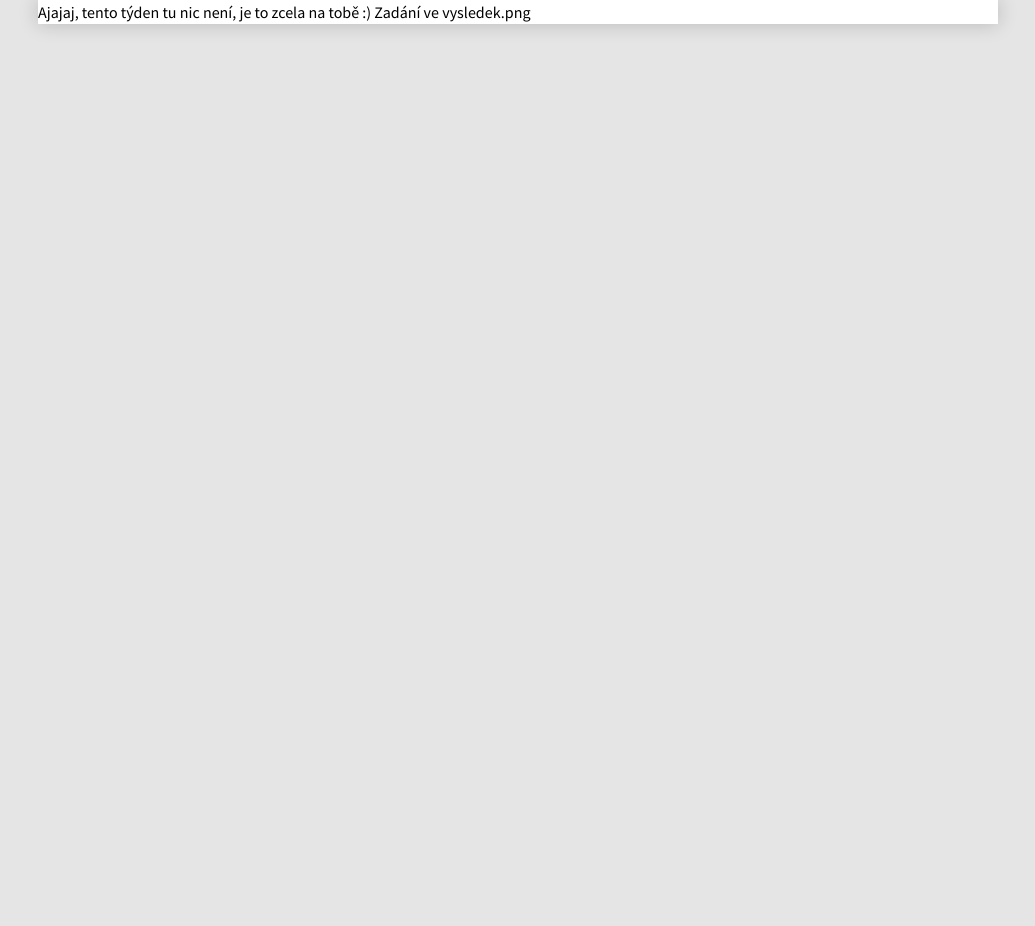
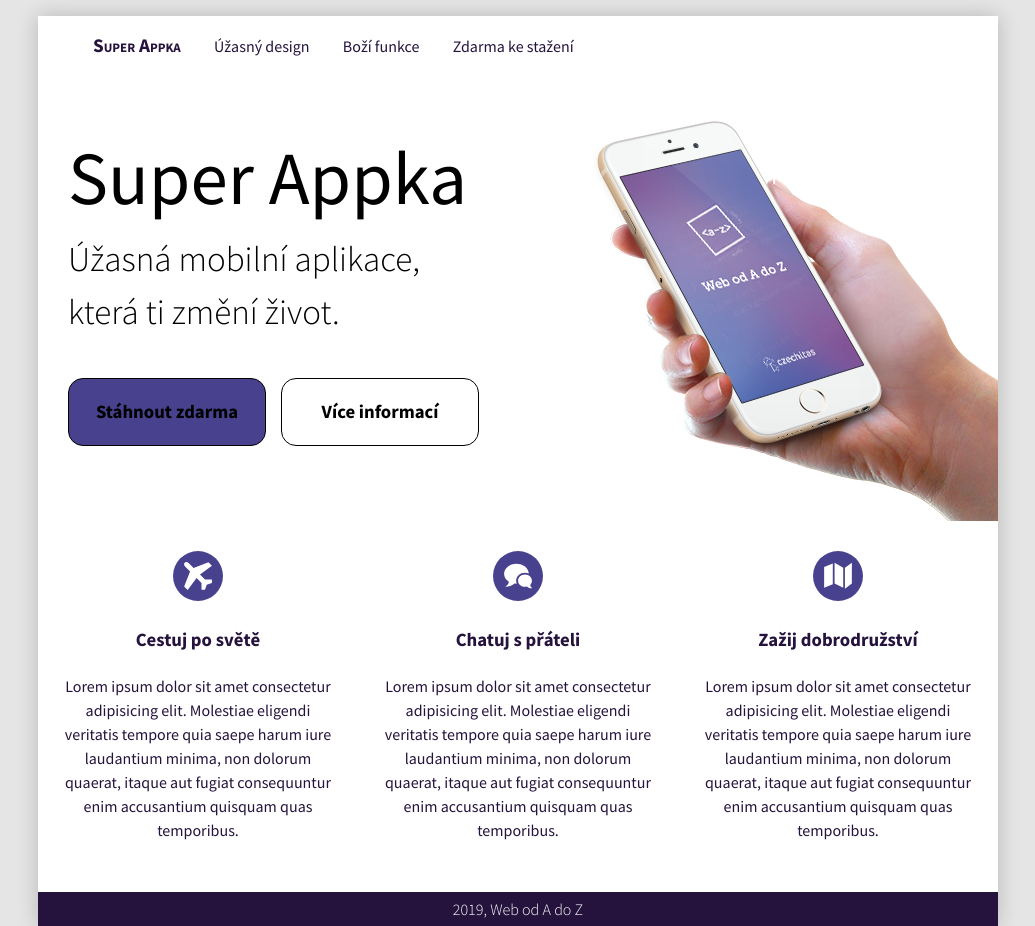
Before and after one commit to tvorimweb-2019-praha-podzim/projekt-4-super-appka-EvaSamalova, a plain HTML site: page index.html in a window 1280 px wide. Shown: the whole page, without its empty margins (122-1157 px from the left). Before the commit the page ends 800 px from the top, so only its background shows below. Drawn offline with Linux system fonts and the light colour scheme.

Commit message:
skoro to mám, ale nevím, jak na to barevné pozadí

```diff
--- a/index.html
+++ b/index.html
@@ -1,23 +1,94 @@
 <!DOCTYPE html>
 <html>
+
 <head>
     <meta charset="utf-8">
     <title>Mobilní aplikace</title>
     <link href="https://fonts.googleapis.com/css?family=Source+Sans+Pro:300,400,700" rel="stylesheet">
     <link rel="stylesheet" type="text/css" href="style.css">
 </head>
+
 <body>
     <div class="obal">
 
         <!-- tvoje HTML sem -->
+        <div class="hlavicka">
+            <ul class="menu">
+                <li class="apka">
+                    <div>Super Appka</div>
+                </li>
+                <li class="design">
+                    <div>Úžasný design</div>
+                </li>
+                <li class="fce">
+                    <div>Boží funkce</div>
+                </li>
+                <li class="zdarma">
+                    <div>Zdarma ke stažení</div>
+                </li>
+            </ul>
+        </div>
 
-            Ajajaj, tento týden tu nic není, je to zcela na tobě :)
+        <div class="telo">
 
-            Zadání ve vysledek.png
+            <div class="barevny">
+
+                <div class="levy">
+                    <div class="nazev">
+                        <h1>Super Appka</h1>
+                    </div>
+                    <div class="slogan">
+                        <h2>Úžasná mobilní aplikace, která ti změní život.</h2>
+                    </div>
+                    <div class="tlacitka">
+                        <div class="tlacitko1">
+                            <h3>Stáhnout zdarma</h3>
+                        </div>
+                        <div class="tlacitko2">
+                            <h3>Více informací</h3>
+                        </div>
+                    </div>
+                </div>
+                <div class="pravy">
+                    <img src="images/telefon.png" alt="telefon">
+                </div>
+
+            </div>
+
+            <div class="bily">
+                <div class="letadlo">
+                    <img src="images/letadlo.svg" width="50" height="50" alt="letadlo">
+                    <h3>Cestuj po světě</h3>
+                    <p>Lorem ipsum dolor sit amet consectetur adipisicing elit. Molestiae eligendi veritatis tempore
+                        quia saepe harum iure laudantium minima, non dolorum quaerat, itaque aut fugiat consequuntur
+                        enim accusantium quisquam quas temporibus.</p>
+                </div>
+                <div class="chat">
+                    <img src="images/bubliny.svg" width="50" height="50" alt="bubliny">
+                    <h3>Chatuj s přáteli</h3>
+                    <p>Lorem ipsum dolor sit amet consectetur adipisicing elit. Molestiae eligendi veritatis tempore
+                        quia saepe harum iure laudantium minima, non dolorum quaerat, itaque aut fugiat consequuntur
+                        enim accusantium quisquam quas temporibus.</p>
+                </div>
+                <div class="mapa">
+                    <img src="images/mapa.svg" width="50" height="50" alt="mapa">
+                    <h3>Zažij dobrodružství</h3>
+                    <p>Lorem ipsum dolor sit amet consectetur adipisicing elit. Molestiae eligendi veritatis tempore
+                        quia saepe harum iure laudantium minima, non dolorum quaerat, itaque aut fugiat consequuntur
+                        enim accusantium quisquam quas temporibus.</p>
+                </div>
+            </div>
+
+
+            <div class="paticka">
+                <h4>2019, Web od A do Z</h4>
+            </div>
+
 
 
 
 
         </div><!-- konec .obal -->
 </body>
+
 </html>
--- a/style.css
+++ b/style.css
@@ -1,6 +1,12 @@
 /* nejsme vcerejsi, pouzivame moderni box model */
-html { box-sizing: border-box; }
-*, ::after, ::before { box-sizing: inherit; }
+
+html {
+    box-sizing: border-box;
+}
+
+*, ::after, ::before {
+    box-sizing: inherit;
+}
 
 /*
  BARVY
@@ -24,10 +30,131 @@ body {
 }
 
 .obal {
-    width: 960px; /* obsah stránky je omezený do pruhu širokého 960px */
-    margin: 0 auto; /* pruh je na stránce vycentrovaný */
+    width: 960px;
+    /* obsah stránky je omezený do pruhu širokého 960px */
+    margin: 0 auto;
+    /* pruh je na stránce vycentrovaný */
     background: white;
     box-shadow: 0 0 20px rgba(0, 0, 0, 0.2);
 }
 
 /* ----- zde začni psát vlastní CSS ----- */
+
+.hlavicka {
+    position: relative;
+    left: 0;
+    top: 0;
+    color: #25133d;
+    margin: 0;
+}
+
+.apka {
+    font-weight: 600;
+    font-variant: small-caps;
+    font-size: larger;
+}
+
+li {
+    display: inline-block;
+    padding: 0;
+    margin: 15px;
+}
+
+.telo {
+    display: flex;
+    flex-direction: column;
+    padding: 30px;
+}
+
+.barevny {
+    display: flex;
+    flex-direction: row;
+    margin: 0 -30px;
+    background-image: image/pozadi.csv;
+}
+
+/* to jsem zkoušela vypnout barvu pozadí bílou, aby prosvítal obrázek pozadí, ale nezdařiolo se */
+
+.nazev {
+    margin: 0;
+}
+
+h1 {
+    font-size: 75px;
+    font-weight: 400;
+    margin: 0;
+}
+
+.slogan {
+    width: 80%;
+    margin: 0 0 40px 0;
+}
+
+h2 {
+    font-weight: 100;
+    margin: 0;
+    font-size: 35px;
+}
+
+.tlacitka {
+    display: flex;
+    flex-direction: row;
+    text-align: center;
+}
+
+.tlacitko1 {
+    padding: 0;
+    border: solid 1px black;
+    border-radius: 15px;
+    background-color: #48418e;
+    margin-right: 15px;
+    flex-basis: 40%;
+}
+
+.tlacitko2 {
+    padding: 0;
+    border: solid 1px black;
+    border-radius: 15px;
+    flex-basis: 40%;
+}
+
+.levy {
+    display: flex;
+    flex-direction: column;
+    flex-grow: 2;
+    margin: 0 30px;
+}
+
+.pravy {
+    position: relative;
+    line-height: 0;
+}
+
+.bily {
+    display: flex;
+    flex-direction: row;
+    justify-content: space-between;
+    text-align: center;
+    color: #25133d;
+    margin: 30px -30px;
+}
+
+p {
+    margin: 20px;
+}
+
+.paticka {
+    position: relative;
+    bottom: 0;
+    left: 0;
+    text-align: center;
+    background-color: #25133d;
+    color: white;
+    margin: 0 -30px -30px -30px;
+    padding: 0;
+}
+
+h4 {
+    margin: 5px;
+    font-weight: 200;
+}
```
Lines whose indentation alone changed are shown as unchanged.
